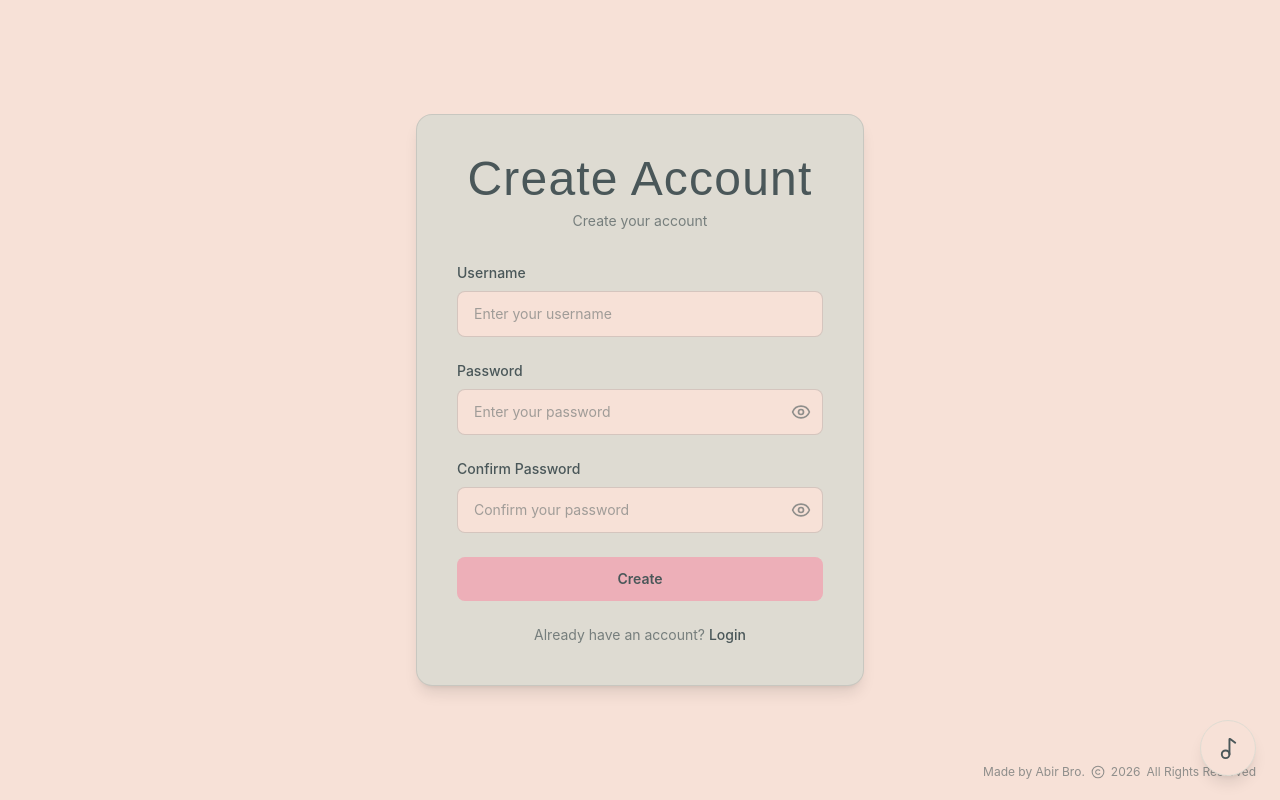
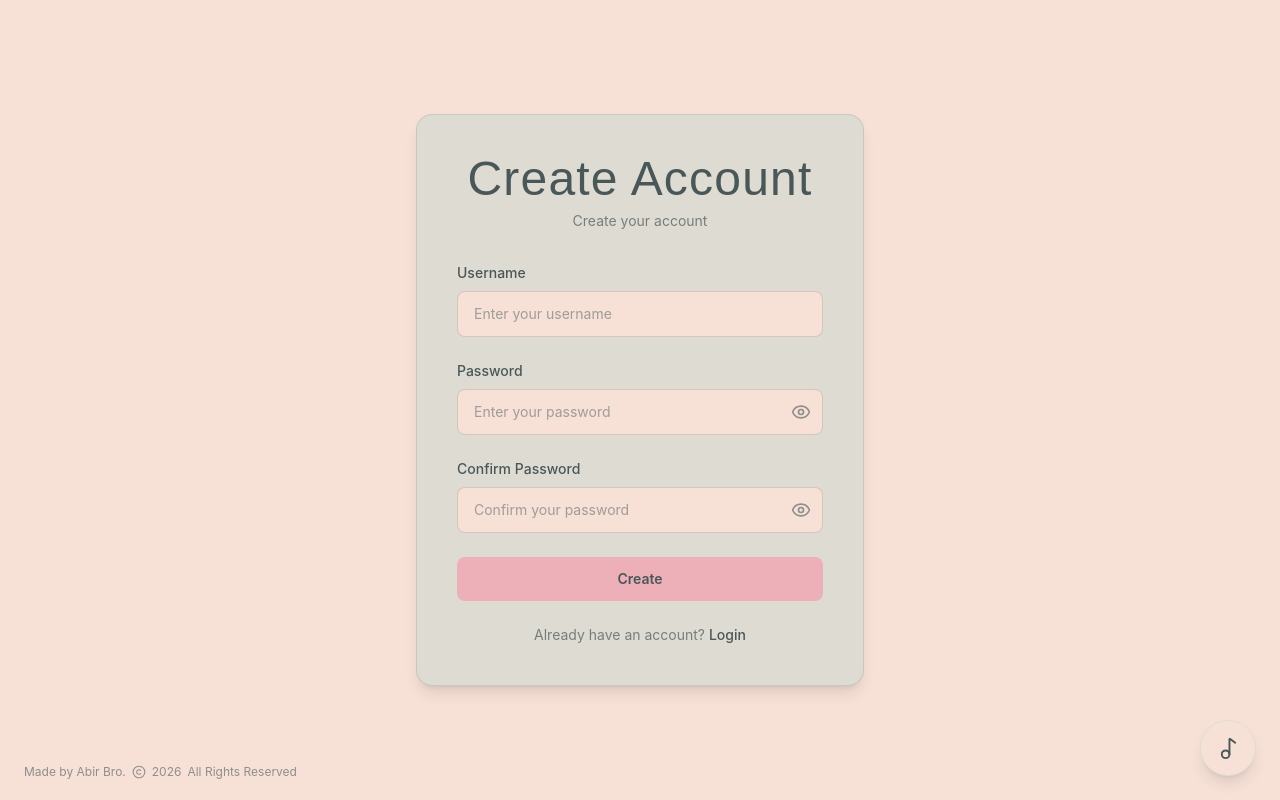
Before and after one commit to itsqyp/weatherApp, a React (Vite) app: page /createAccount in a window 1280 px wide. Built offline with nearby package versions, Linux system fonts and the light colour scheme; no server answers; a web font is replaced by a local one.

Commit message:
copyright to left

```diff
--- a/src/pages/CreateAccount.tsx
+++ b/src/pages/CreateAccount.tsx
@@ -209,7 +209,7 @@ function CreateAccount() {
         </form>
       </div>
 
-      <div className="mt-8 flex w-full max-w-md flex-wrap items-center justify-end gap-x-1.5 gap-y-1 text-right text-xs text-foreground/60 sm:absolute sm:bottom-5 sm:right-6 sm:mt-0 sm:w-auto sm:max-w-[calc(100%-3rem)]">
+      <div className="mt-8 flex w-full max-w-md flex-wrap items-center justify-start gap-x-1.5 gap-y-1 text-left text-xs text-foreground/60 sm:absolute sm:bottom-5 sm:left-6 sm:mt-0 sm:w-auto sm:max-w-[calc(100%-3rem)]">
         <span>Made by Abir Bro.</span>
 
         <Copyright size={14} strokeWidth={1.8} aria-hidden="true" />
--- a/src/pages/Login.tsx
+++ b/src/pages/Login.tsx
@@ -145,7 +145,7 @@ function Login() {
       </div>
 
       {/* Copyright */}
-      <div className="mt-8 flex w-full max-w-md flex-wrap items-center justify-end gap-x-1.5 gap-y-1 text-right text-xs text-foreground/60 sm:absolute sm:bottom-5 sm:right-6 sm:mt-0 sm:w-auto sm:max-w-[calc(100%-3rem)]">
+      <div className="mt-8 flex w-full max-w-md flex-wrap items-center justify-start gap-x-1.5 gap-y-1 text-left text-xs text-foreground/60 sm:absolute sm:bottom-5 sm:left-6 sm:mt-0 sm:w-auto sm:max-w-[calc(100%-3rem)]">
         <span>Made by Abir Bro.</span>
 
         <Copyright size={14} strokeWidth={1.8} aria-hidden="true" />
```
